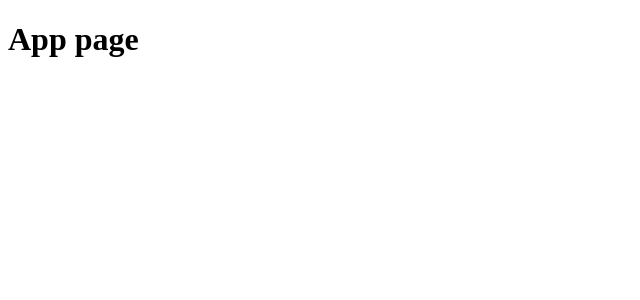
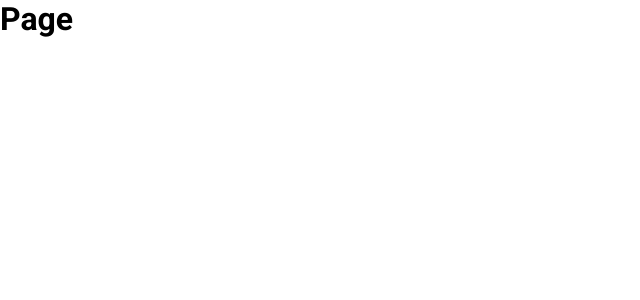
Before and after one commit to bernardo-caetano/coffee-delivery, a React (Vite) app: page / in a window 1280 px wide. Shown: the top 300 px of the page, without its empty margins (0-640 px from the left). Built offline with nearby package versions, Linux system fonts and the light colour scheme.

Commit message:
some configs eslint and global styles

```diff
--- a/index.html
+++ b/index.html
@@ -1,8 +1,11 @@
 <!DOCTYPE html>
 <html lang="pt-br">
   <head>
+    <link rel="preconnect" href="https://fonts.googleapis.com"/>
+    <link rel="preconnect" href="https://fonts.gstatic.com" crossorigin/>
     <meta charset="UTF-8" />
     <meta name="viewport" content="width=device-width, initial-scale=1.0" />
+    <link href="https://fonts.googleapis.com/css2?family=Baloo+2:wght@700;800&family=Roboto:wght@400;700&display=swap" rel="stylesheet"/>
     <title>Coffee Delivery</title>
   </head>
   <body>
--- a/src/App.tsx
+++ b/src/App.tsx
@@ -1,9 +1,17 @@
+import { ThemeProvider } from 'styled-components'
+import { GlobalStyle } from './styles/global'
+import { defaultTheme } from './styles/theme/default'
+
 function App() {
   return (
+    <ThemeProvider theme={defaultTheme}>
+      <div>
+        <h1>Page</h1>
+      </div>
 
-    <h1>App page</h1>
-
-  );
+      <GlobalStyle />
+    </ThemeProvider>
+  )
 }
 
-export default App;
+export default App
--- /dev/null
+++ b/src/styles/global.ts
@@ -0,0 +1,23 @@
+import { createGlobalStyle } from 'styled-components'
+
+export const GlobalStyle = createGlobalStyle`
+*{
+  margin: 0;
+  padding: 0;
+  box-sizing: border-box;
+}
+:focus{
+  outline: 0;
+  box-shadow: 0 0 0 2px ${(props: any) => props.theme['green-500']}
+}
+body{
+  background: ${(props) => props.theme['gray-900']};
+  color: ${(props) => props.theme['gray-300']};
+  -webkit-font-smoothing: antialiased;
+}
+body, input, textarea, button {
+  font-family: 'Roboto', sans-serif;
+  font-weight: 400;
+  font-size: 1rem;
+}
+`
--- /dev/null
+++ b/src/styles/theme/default.ts
@@ -0,0 +1,10 @@
+/* eslint-disable prettier/prettier */
+export const defaultTheme = {
+  'white': '#FFF',
+
+
+
+  'yellow-dark': '#C47F17',
+  'yellow': '#DBAC2C',
+  'yellow-light': '#F1E9C9',
+}
```
Also changed, not shown: package.json (+6 -5 lines), src/@types/styled.d.ts (added, +10 -0 lines), src/main.tsx (+4 -4 lines), .eslintrc.json, src/pages/Home/index.tsx (added), src/pages/Home/style.ts (added), 1 other file (tests, documents, lock files or other folders).
